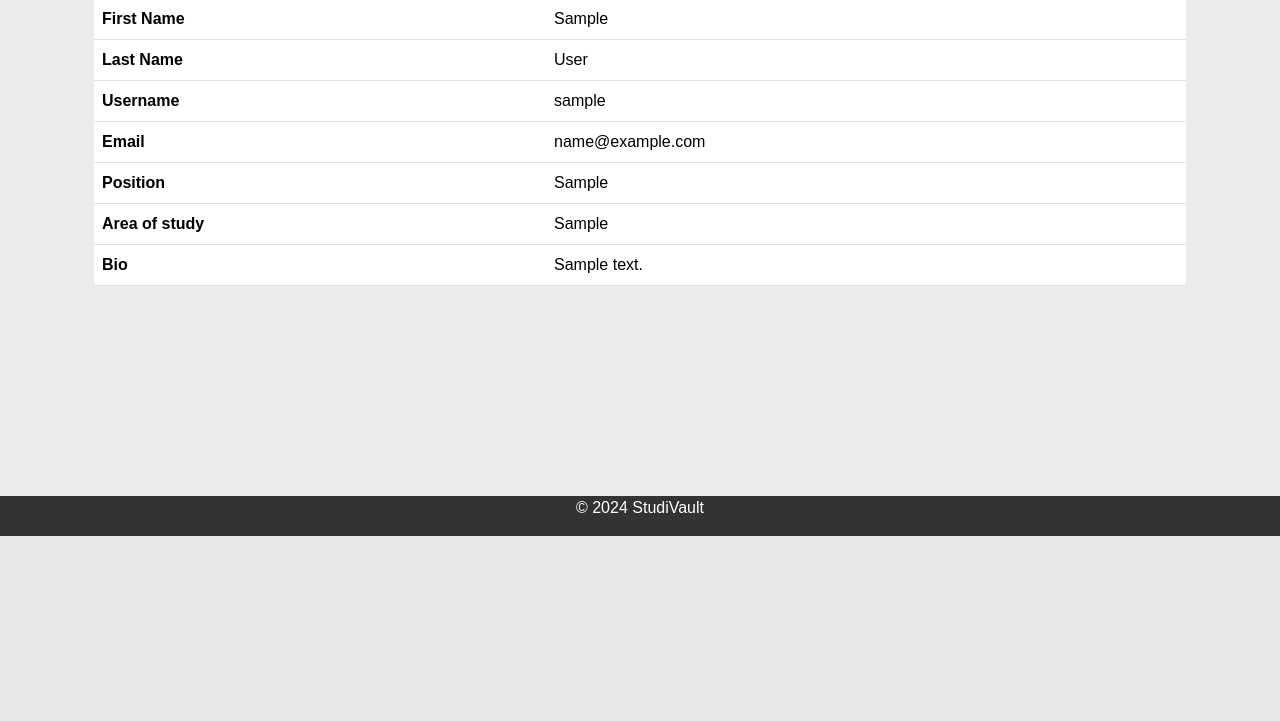
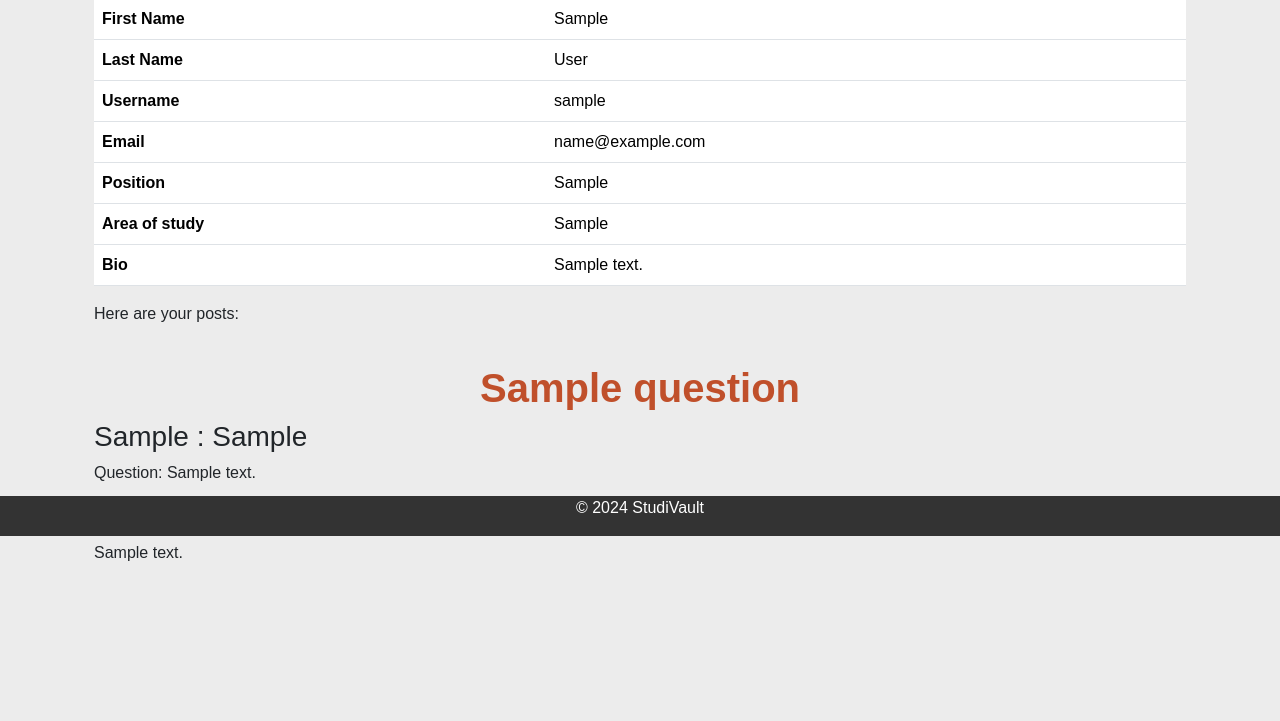
Before and after one commit to Tay0710/CITS3403_Project, a Flask app: page /profile in a window 1280 px wide. Shown: the part 264-985 px from the top of the page. Before the commit the page ends 800 px from the top, so only its background shows below. Run offline with Flask 3, Linux system fonts and the light colour scheme; a user stored in the database is signed in; tables that the repository leaves empty hold one stand-in row (values such as "Sample post").

Commit message:
Display user's posts and comments on profile page

```diff
--- a/app/routes.py
+++ b/app/routes.py
@@ -36,7 +36,7 @@ def submit():
     description = request.form['description']
 
     # Create a new Questions object
-    question = Questions(topic=topic, subtopic=subtopic, title=title, description=description, user_id=current_user.id)
+    question = Questions(topic=topic, subtopic=subtopic, title=title, description=description, user_id=current_user.id, author=current_user)
 
     # Add the new object to the session
     db.session.add(question)
@@ -51,7 +51,9 @@ def thank_you():
 @app.route('/profile')
 @login_required
 def profile():
-    return render_template("profile.html", title='Profile')
+    posts=db.session.scalars(current_user.questions.select()).all()
+    comments=db.session.scalars(current_user.comments.select()).all()
+    return render_template("profile.html", title='Profile', posts=posts, comments=comments)
 
 @app.route('/forum')
 @login_required
@@ -100,7 +102,7 @@ def add_comment(post_id):
     post = Questions.query.get_or_404(post_id)
     comment_text = request.form.get('comment_text')
     if comment_text:
-        comment = Comments(comment_text=comment_text, post_id=post_id, user_id=current_user.id)
+        comment = Comments(comment_text=comment_text, post_id=post_id, user_id=current_user.id, author=current_user)
         db.session.add(comment)
         db.session.commit()
     return redirect(url_for('viewpost', post_id=post_id))
--- a/app/templates/profile.html
+++ b/app/templates/profile.html
@@ -41,6 +41,42 @@
             <td>{{ current_user.bio }}</td>
         </tr>
     </table>
+
+    <p>Here are your posts:</p>
+
+    <div class="post-container">
+
+        {% for post in posts %}
+
+            <h1>{{ post.title }}</h1>
+            <div class="post-info">
+                <h3>{{ post.topic }} : {{ post.subtopic }}</h3>
+            </div>
+            <p><span class="bolded">Question: </span>{{ post.description }}</p>
+
+        {% endfor %}
+
+    </div>
+
+
+    <p>Here are your comments:</p>
+
+    <div class="comments-container">
+        {% for comment in comments %}
+            <div class="comment">
+                <p>{{ comment.comment_text }}</p>
+            </div>
+        {% endfor %}
+    </div>
+
+
+
+</div>
+
+
+
+
+
 </div>
 
 
```
